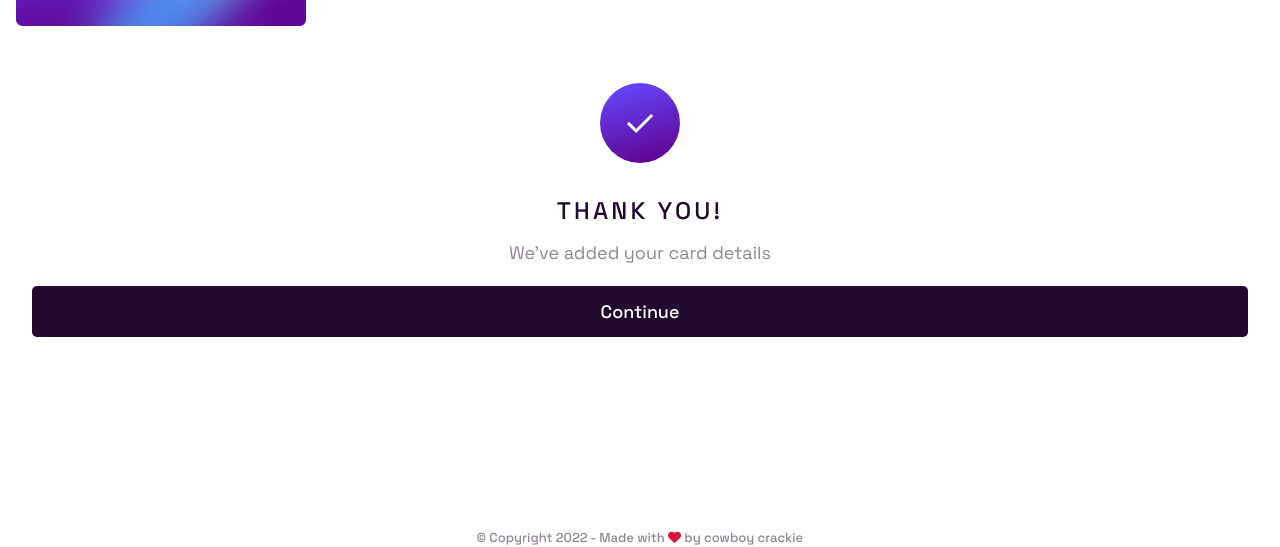
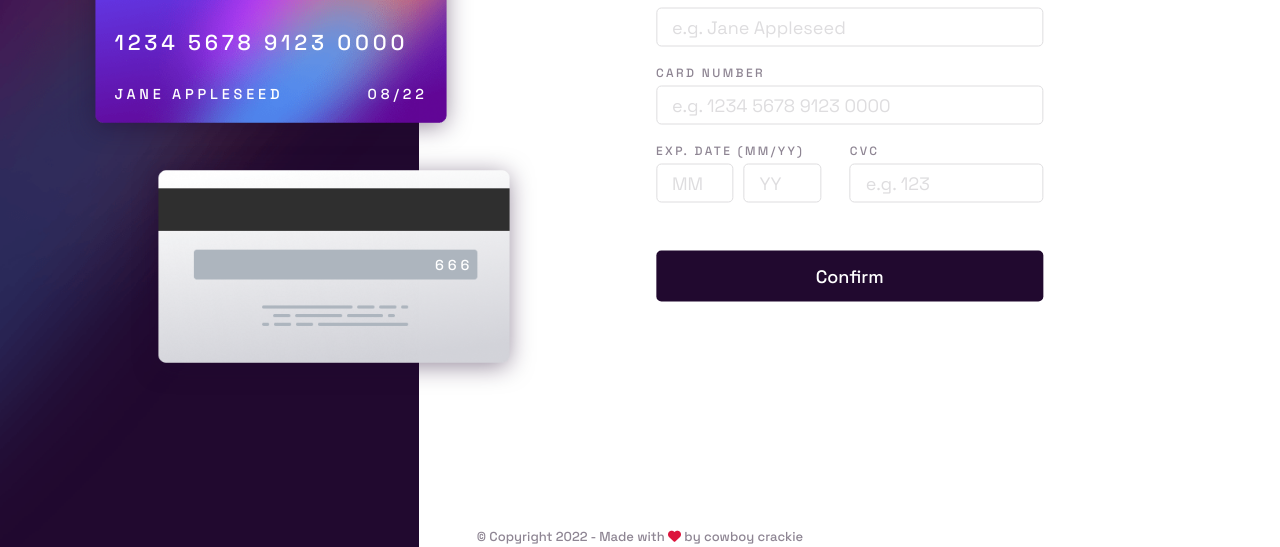
Before and after one commit to cowboycrackie/frontend-mentor_interactive-card-details-form, a website built with Vite: page index.html in a window 1280 px wide. Shown: the part 253-800 px from the top of the page. Built offline with nearby package versions, Linux system fonts and the light colour scheme.

Commit message:
most of css in order

```diff
--- a/index.html
+++ b/index.html
@@ -21,18 +21,34 @@
   <body>
     <main>
       <div class="main__left">
-        <!-- <img class="main__desktop" src="./images/bg-main-desktop.png" />
-        <img class="main__mobile" src="./images/bg-main-mobile.png" /> -->
+        <div class="main__left-card-front-abs">
+          <div class="main__left-card-front-rel">
             <img
               class="cards__front"
               src="./images/bg-card-front.png"
               alt="card front"
             />
+            <p
+              class="cards__front-number"
+              data-placeholder="1234 5678 9123 0000"
+            >
+              1234 5678 9123 0000
+            </p>
+            <p class="cards__front-name">Jane Appleseed</p>
+            <p class="cards__front-date">08/22</p>
+            <img class="cards__front-logo" src="./images/card-logo.svg" />
+          </div>
+        </div>
+        <div class="main__left-card-back-abs">
+          <div class="main__left-card-back-rel">
             <img
               class="cards__back"
               src="./images/bg-card-back.png"
               alt="card back"
             />
+            <p class="cards__back-cvc">666</p>
+          </div>
+        </div>
       </div>
 
       <section class="card__container container">
@@ -44,7 +60,6 @@
               name="name"
               placeholder="e.g. Jane Appleseed"
               class="card__input"
-              required
             />
           </div>
           <div class="card__content">
@@ -54,7 +69,6 @@
               name="cardnr"
               placeholder="e.g. 1234 5678 9123 0000"
               class="card__input"
-              required
             />
           </div>
           <div class="card__content-back">
--- a/style.css
+++ b/style.css
@@ -70,7 +70,7 @@ svg {
 /* custom properties */
 :root {
   --clr-primary-1: linear-gradient(
-    to bottom right,
+    45deg,
     hsl(249, 99%, 64%) 0%,
     hsl(278, 94%, 30%) 100%
   ); /* active input border */
@@ -107,10 +107,8 @@ body {
   font-weight: var(--fw-regular);
   background-color: var(--clr-neutral-1);
   color: var(--clr-text);
-
+  position: relative;
   min-height: 100vh;
-  display: grid;
-  grid-template-rows: auto 1fr auto;
 }
 
 a {
@@ -137,6 +135,8 @@ a {
 main {
   display: block;
   position: relative;
+  padding-bottom: 20px;
+  min-height: 100vh;
 }
 
 .main__desktop {
@@ -144,11 +144,11 @@ main {
 }
 
 .card__container {
-  display: none;
+  display: block;
 }
 
 .completed__container {
-  display: block;
+  display: none;
 }
 
 .main__left {
@@ -158,9 +158,15 @@ main {
   background-size: cover;
   height: 250px;
   position: relative;
+  color: var(--clr-neutral-1);
 }
 
-.cards__back {
+.main__left p {
+  pointer-events: none;
+}
+
+.main__left-card-back-abs {
+  pointer-events: none;
   position: absolute;
   top: 2rem;
   right: 1rem;
@@ -168,12 +174,76 @@ main {
   z-index: 2;
 }
 
-.cards__front {
+.main__left-card-back-rel {
+  pointer-events: none;
+  position: relative;
+  border-radius: 5px;
+}
+
+.main__left-card-front-abs {
+  pointer-events: none;
   position: absolute;
   top: 7.5rem;
   left: 1rem;
   width: 290px;
   z-index: 4;
+}
+
+.main__left-card-front-rel {
+  pointer-events: none;
+  position: relative;
+  border-radius: 5px;
+}
+
+.cards__front-logo {
+  position: absolute;
+  width: 15%;
+  left: 5%;
+  top: 10%;
+}
+
+.cards__front-number {
+  position: absolute;
+  top: 50%;
+  left: 5%;
+  letter-spacing: 0.2rem;
+}
+
+.cards__front-name {
+  position: absolute;
+  bottom: 9%;
+  left: 5%;
+  letter-spacing: 0.2rem;
+  font-size: var(--fs-100);
+  text-transform: uppercase;
+}
+
+.cards__front-date {
+  position: absolute;
+  bottom: 9%;
+  right: 5%;
+  letter-spacing: 0.2rem;
+  font-size: var(--fs-100);
+  text-transform: uppercase;
+}
+
+.cards__back-cvc {
+  position: absolute;
+  bottom: 45%;
+  right: 10%;
+  letter-spacing: 0.2rem;
+  font-size: var(--fs-100);
+}
+
+.main__left-card-front-rel,
+.main__left-card-back-rel {
+  box-shadow: 0px 3px 20px rgba(33, 9, 47, 0.5);
+}
+
+.cards__front,
+.cards__back {
+  pointer-events: none;
+  transform: scale(1.009);
 }
 
 /* form */
@@ -196,10 +266,6 @@ input {
   margin-top: 2px;
   color: var(--clr-neutral-2);
   font-weight: var(--fw-light);
-}
-
-input:focus-within {
-  outline: none;
 }
 
 .card__content-back {
@@ -238,6 +304,16 @@ input:focus-within {
   color: var(--clr-neutral-2);
 }
 
+.card__button {
+  margin-top: 3rem;
+  margin-bottom: 3rem;
+}
+
+input:focus-within {
+  outline: none;
+  border: 1px solid var(--clr-neutral-4);
+}
+
 /* completed */
 .completed__container {
   text-align: center;
@@ -262,6 +338,7 @@ input:focus-within {
 }
 
 .completed__button {
+  margin-top: 50px;
   display: block !important;
   width: 100%;
 }
@@ -269,16 +346,15 @@ input:focus-within {
 /* footer */
 footer {
   font-size: var(--fs-200);
-  min-height: fit-content;
+  min-height: 20px;
   margin-top: 0px;
+  position: absolute;
+  bottom: 0;
+  width: 100%;
 }
 
 footer p {
   text-align: center;
-  position: absolute;
-  bottom: 0;
-  left: 0;
-  right: 0;
 }
 
 footer .fa-heart {
@@ -288,7 +364,7 @@ footer .fa-heart {
 /* keyframes */
 
 /* media queries */
-@media only screen and (max-width: 375px) {
+@media only screen and (max-width: 23.4375em) {
   .card__content-back {
     display: block;
   }
@@ -310,3 +386,98 @@ footer .fa-heart {
     width: 100%;
   }
 }
+
+@media only screen and (min-width: 37.5em) {
+  .main__left-card-front-abs {
+    left: 28%;
+  }
+
+  .main__left-card-back-abs {
+    right: 20%;
+  }
+}
+
+@media only screen and (min-width: 64em) {
+  body {
+    overflow: hidden;
+  }
+
+  main {
+    display: flex;
+    padding-bottom: 0px;
+  }
+
+  .main__left {
+    background-image: url(./images/bg-main-desktop.png);
+    width: 50%;
+    height: 100vh;
+  }
+
+  .card__container {
+    position: relative;
+    width: 100%;
+  }
+
+  form {
+    width: 45%;
+    position: absolute;
+    top: 50%;
+    left: 50%;
+    transform: translate(-50%, -50%);
+  }
+
+  .main__left-card-front-abs {
+    left: 30%;
+    top: 25%;
+  }
+
+  .main__left-card-back-abs {
+    left: 45%;
+    top: 55%;
+  }
+
+  .main__left-card-front-abs,
+  .main__left-card-back-abs {
+    transform: scale(1.2);
+  }
+}
+
+@media only screen and (min-width: 90em) {
+  main {
+    display: flex;
+  }
+
+  .main__left {
+    background-image: url(./images/bg-main-desktop.png);
+    width: 50%;
+    height: 100vh;
+  }
+
+  .card__container {
+    position: relative;
+    width: 100%;
+  }
+
+  form {
+    width: 45%;
+    position: absolute;
+    top: 50%;
+    left: 50%;
+    transform: translate(-50%, -50%);
+  }
+
+  .main__left-card-front-abs {
+    left: 65%;
+    top: 30%;
+  }
+
+  .main__left-card-back-abs {
+    left: 80%;
+    top: 55%;
+  }
+
+  .main__left-card-front-abs,
+  .main__left-card-back-abs {
+    transform: scale(1.2);
+  }
+}
```
Lines whose indentation alone changed are shown as unchanged.
